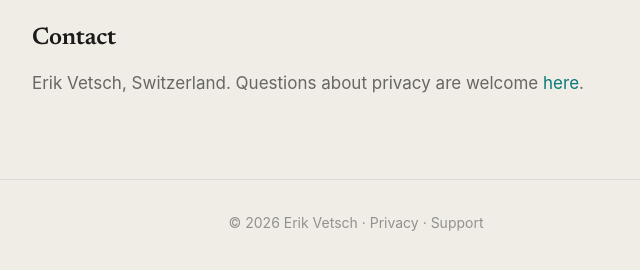
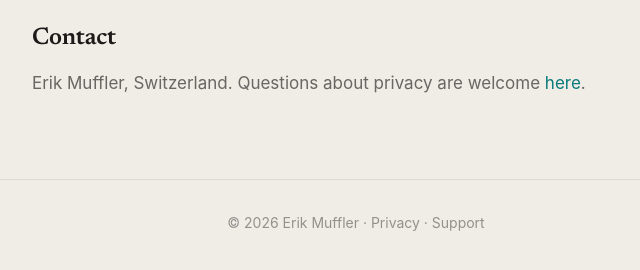
Before and after one commit to mfrports/bokay-web, a plain HTML site: page privacy.html in a window 1280 px wide. Shown: the part 1423-1693 px from the top of the page, 284-924 px from the left. Drawn offline with Linux system fonts and the light colour scheme.

Commit message:
The pages under Erik Muffler's name, as his other apps
Co-Authored-By: Claude Opus 5.5 <noreply@anthropic.com>

```diff
--- a/privacy.html
+++ b/privacy.html
@@ -35,8 +35,8 @@
   <p>If this ever changes, this page will say so first, with the date. Last updated 20 November 2026.</p>
 
   <h2>Contact</h2>
-  <p>Erik Vetsch, Switzerland. Questions about privacy are welcome <a href="https://github.com/mfrports/bokay-web/issues/new">here</a>.</p>
+  <p>Erik Muffler, Switzerland. Questions about privacy are welcome <a href="https://github.com/mfrports/bokay-web/issues/new">here</a>.</p>
 </main>
-<footer class="foot">© 2026 Erik Vetsch · <a href="privacy.html">Privacy</a> · <a href="support.html">Support</a></footer>
+<footer class="foot">© 2026 Erik Muffler · <a href="privacy.html">Privacy</a> · <a href="support.html">Support</a></footer>
 </body>
 </html>
```
Also changed, not shown: index.html (+1 -1 lines), support.html (+1 -1 lines).
